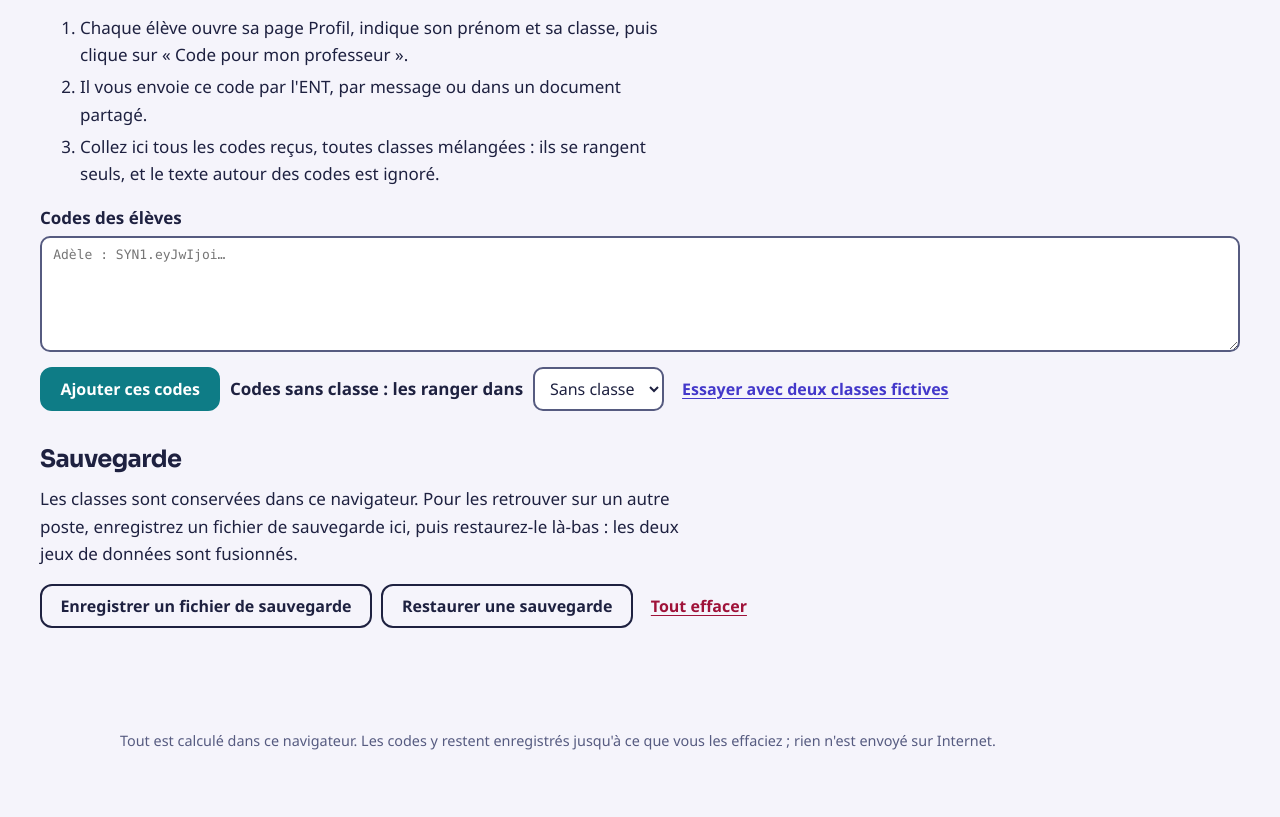
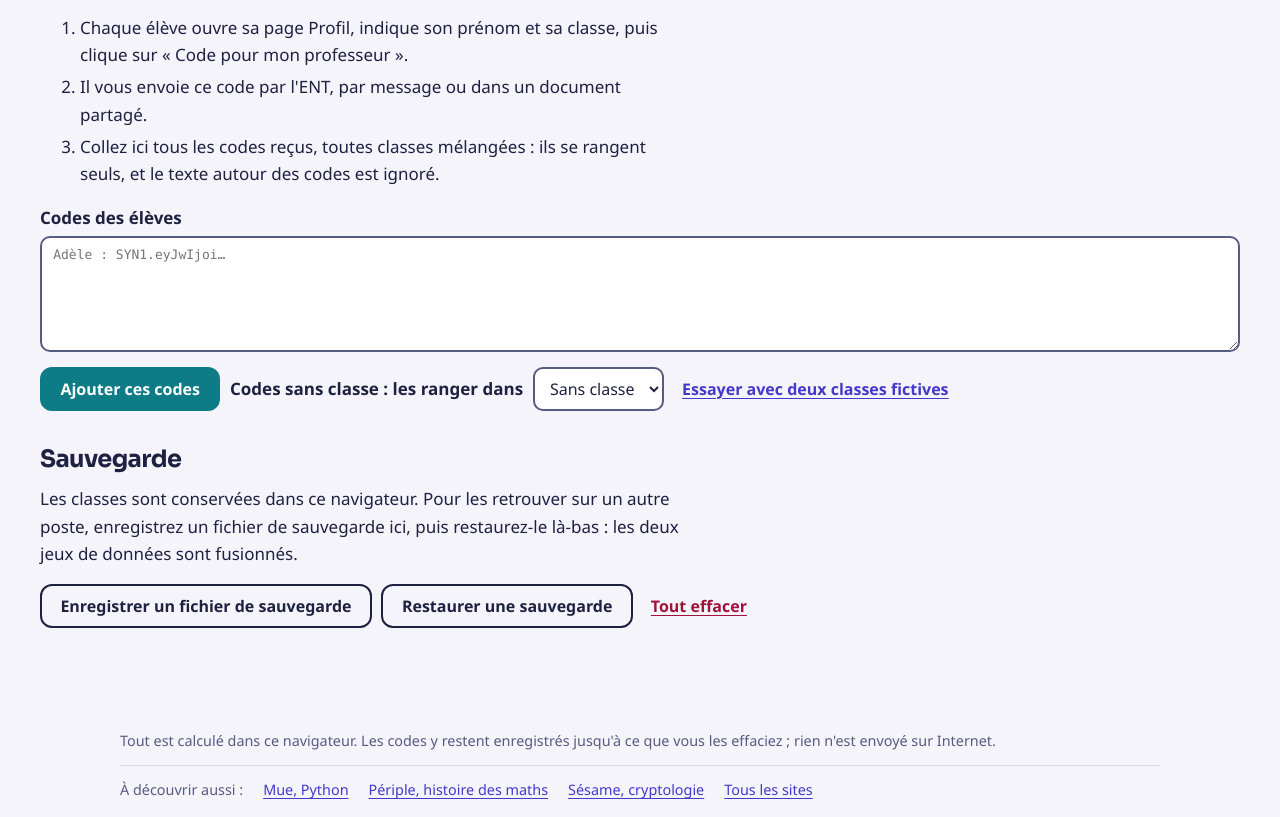
Before and after one commit to stexsnt/synapse, a plain HTML site: page prof.html in a window 1280 px wide. Shown: the part 135-952 px from the top of the page. Before the commit the page ends 903 px from the top, so only its background shows below. Drawn offline with Linux system fonts and the light colour scheme; a web font is replaced by a local one.

Commit message:
Ajoute dans le pied de page les liens vers le portail et les autres sites
Co-Authored-By: Claude Fable 5.2 <noreply@anthropic.com>
Claude-Session: https://claude.ai/code/session_01JmU5UrhUQsbshVpE8fgie1

```diff
--- a/css/style.css
+++ b/css/style.css
@@ -54,6 +54,9 @@ nav.principal a[aria-current] { background: var(--encre); color: var(--fond); }
 
 main { max-width: 1120px; margin: 0 auto; padding: clamp(1.2rem, 3vw, 2.5rem) clamp(1rem, 4vw, 2.5rem); }
 .pied { max-width: 1120px; margin: 2rem auto 0; padding: 1rem clamp(1rem, 4vw, 2.5rem); color: var(--encre2); font-size: .9rem; display: flex; flex-wrap: wrap; gap: .5rem 1.5rem; }
+/* Liens vers le portail et les trois autres sites */
+.famille { flex-basis: 100%; display: flex; flex-wrap: wrap; gap: .3rem 1.25rem; padding-top: .8rem; margin-top: .3rem; border-top: 1px solid var(--trait); }
+.famille a { white-space: nowrap; }
 #etat-python::before { content: ""; display: inline-block; width: .6em; height: .6em; border-radius: 50%; margin-right: .4em; background: var(--soleil); }
 #etat-python[data-etat="pret"]::before { background: var(--ecaille); }
 #etat-python[data-etat="echec"]::before { background: var(--corail); }
--- a/prof.html
+++ b/prof.html
@@ -51,6 +51,13 @@
 </main>
 <footer class="pied">
   <span>Tout est calculé dans ce navigateur. Les codes y restent enregistrés jusqu'à ce que vous les effaciez ; rien n'est envoyé sur Internet.</span>
+  <nav class="famille" aria-label="Les autres sites">
+    <span>À découvrir aussi :</span>
+    <a href="https://stexsnt.github.io/python-lycee/">Mue, Python</a>
+    <a href="https://stexsnt.github.io/periple/">Périple, histoire des maths</a>
+    <a href="https://stexsnt.github.io/sesame/">Sésame, cryptologie</a>
+    <a href="https://stexsnt.github.io/">Tous les sites</a>
+  </nav>
 </footer>
 <script src="js/contenu.js"></script>
 <script src="js/bilan.js"></script>
```
Also changed, not shown: index.html (+7 -0 lines).
